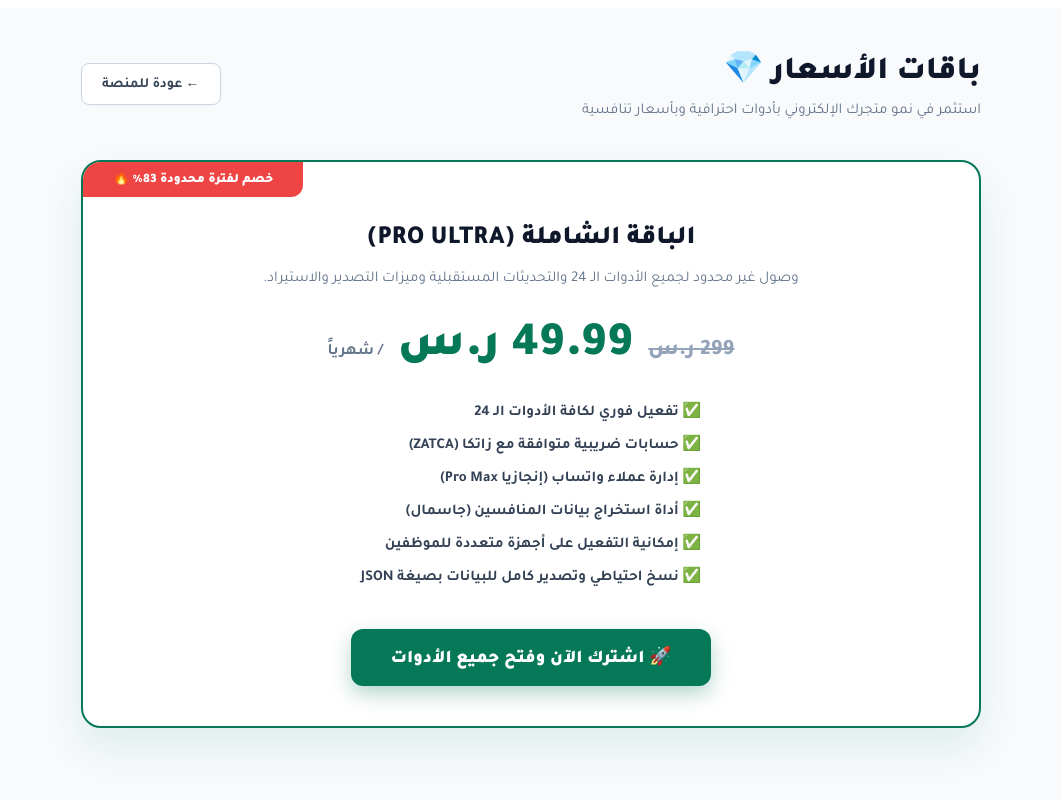
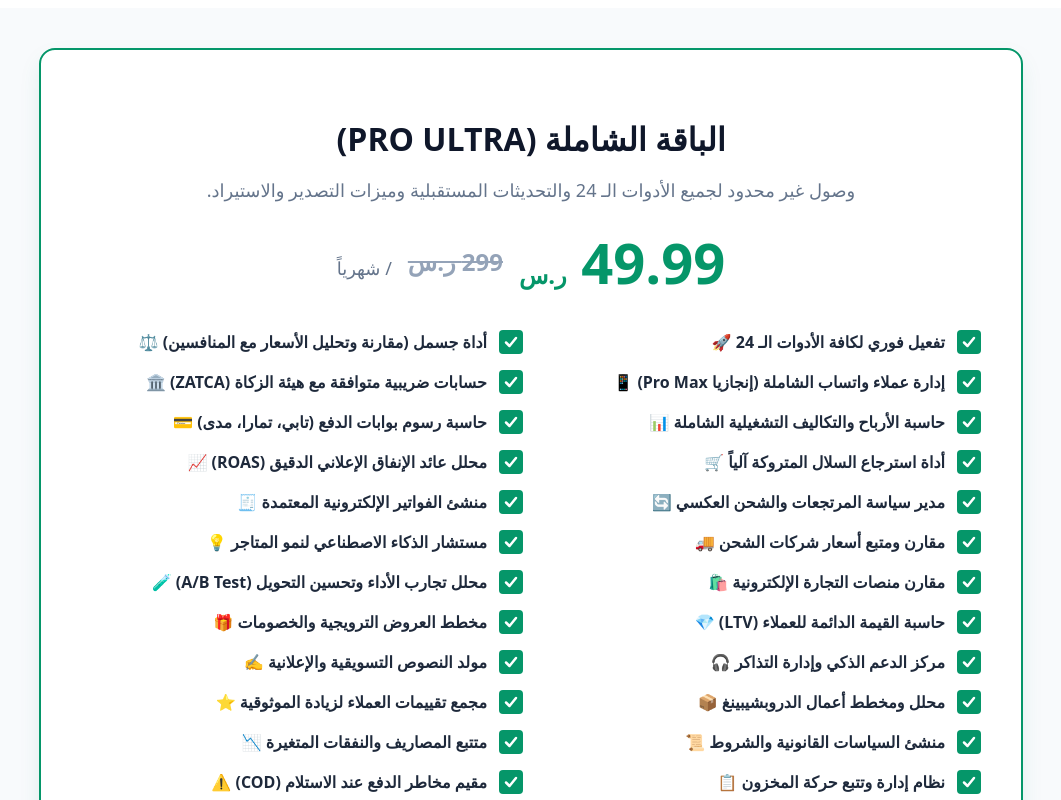
Before and after one commit to engaziasa-lang/engazia-app, a Next.js app: page /pricing in a window 1280 px wide. Shown: the top 800 px of the page, without its empty margins (109-1170 px from the left). Built offline with nearby package versions, Linux system fonts and the light colour scheme.

Commit message:
Update page.tsx

```diff
--- a/app/pricing/page.tsx
+++ b/app/pricing/page.tsx
@@ -1,55 +1,85 @@
-'use client';
+import React from 'react';
 
-import React from 'react';
-import Link from 'next/link';
-
-export default function PricingPage() {
-  const LEMON_CHECKOUT_URL = 'https://enjazya.lemonsqueezy.com/checkout/buy/dce1dd80-3422-43ba-aed5-8ef2dcd38d6d';
+export default function PricingCard() {
+  // مصفوفة تشمل الميزات الأساسية + كافة الـ 24 أداة بترتيب منسق وجذاب
+  const allFeatures = [
+    "تفعيل فوري لكافة الأدوات الـ 24 🚀",
+    "أداة جسمل (مقارنة وتحليل الأسعار مع المنافسين) ⚖️",
+    "إدارة عملاء واتساب الشاملة (إنجازيا Pro Max) 📱",
+    "حسابات ضريبية متوافقة مع هيئة الزكاة (ZATCA) 🏛️",
+    "حاسبة الأرباح والتكاليف التشغيلية الشاملة 📊",
+    "حاسبة رسوم بوابات الدفع (تابي، تمارا، مدى) 💳",
+    "أداة استرجاع السلال المتروكة آلياً 🛒",
+    "محلل عائد الإنفاق الإعلاني الدقيق (ROAS) 📈",
+    "مدير سياسة المرتجعات والشحن العكسي 🔄",
+    "منشئ الفواتير الإلكترونية المعتمدة 🧾",
+    "مقارن ومتبع أسعار شركات الشحن 🚚",
+    "مستشار الذكاء الاصطناعي لنمو المتاجر 💡",
+    "مقارن منصات التجارة الإلكترونية 🛍️",
+    "محلل تجارب الأداء وتحسين التحويل (A/B Test) 🧪",
+    "حاسبة القيمة الدائمة للعملاء (LTV) 💎",
+    "مخطط العروض الترويجية والخصومات 🎁",
+    "مركز الدعم الذكي وإدارة التذاكر 🎧",
+    "مولد النصوص التسويقية والإعلانية ✍️",
+    "محلل ومخطط أعمال الدروبشيبينغ 📦",
+    "مجمع تقييمات العملاء لزيادة الموثوقية ⭐",
+    "منشئ السياسات القانونية والشروط 📜",
+    "متتبع المصاريف والنفقات المتغيرة 📉",
+    "نظام إدارة وتتبع حركة المخزون 📋",
+    "مقيم مخاطر الدفع عند الاستلام (COD) ⚠️",
+    "محلل أداء حملات المشاهير (Influencers) 🌟",
+    "إمكانية التفعيل على أجهزة متعددة للموظفين 💻",
+    "نسخ احتياطي وتصدير كامل للبيانات بصيغة JSON 💾"
+  ];
 
   return (
-    <div style={{ direction: 'rtl', fontFamily: 'Tajawal, sans-serif', backgroundColor: '#f8fafc', minHeight: '100vh', padding: '40px 20px' }}>
-      <link href="https://fonts.googleapis.com/css2?family=Tajawal:wght@400;500;700;800;900&display=swap" rel="stylesheet" />
+    <div style={{ backgroundColor: '#f8fafc', padding: '40px 16px', direction: 'rtl', fontFamily: 'system-ui, -apple-system, sans-serif' }}>
 
-      <div style={{ maxWidth: '900px', margin: '0 auto' }}>
+      {/* بطاقة الباقة الشاملة */}
+      <div style={{ border: '2px solid #059669', borderRadius: '16px', padding: '40px', backgroundColor: '#ffffff', maxWidth: '900px', margin: '0 auto', boxShadow: '0 10px 25px -5px rgba(5, 150, 105, 0.15)' }}>
 
-        <div style={{ display: 'flex', justifyContent: 'space-between', alignItems: 'center', marginBottom: '40px', flexWrap: 'wrap', gap: '15px' }}>
-          <div>
-            <h1 style={{ fontSize: '32px', fontWeight: 900, color: '#0f172a', margin: '0 0 10px 0' }}>باقات الأسعار 💎</h1>
-            <p style={{ color: '#64748b', fontSize: '15px', margin: 0 }}>استثمر في نمو متجرك الإلكتروني بأدوات احترافية وبأسعار تنافسية</p>
-          </div>
-          <Link href="/hub/sa" style={{ background: '#ffffff', border: '1px solid #cbd5e1', color: '#334155', padding: '10px 20px', borderRadius: '8px', textDecoration: 'none', fontWeight: 700, fontSize: '14px', boxShadow: '0 2px 4px rgba(0,0,0,0.02)' }}>← عودة للمنصة</Link>
+        {/* عنوان الباقة */}
+        <h2 style={{ textAlign: 'center', fontSize: '32px', fontWeight: '900', color: '#0f172a', marginBottom: '12px' }}>
+          الباقة الشاملة (PRO ULTRA)
+        </h2>
+        <p style={{ textAlign: 'center', color: '#64748b', fontSize: '18px', marginBottom: '32px' }}>
+          وصول غير محدود لجميع الأدوات الـ 24 والتحديثات المستقبلية وميزات التصدير والاستيراد.
+        </p>
+
+        {/* السعر */}
+        <div style={{ textAlign: 'center', marginBottom: '40px', display: 'flex', justifyContent: 'center', alignItems: 'center', gap: '16px' }}>
+          <span style={{ fontSize: '56px', fontWeight: '900', color: '#059669', lineHeight: '1' }}>
+            49.99 <span style={{ fontSize: '24px', fontWeight: '700' }}>ر.س</span>
+          </span>
+          <span style={{ fontSize: '24px', fontWeight: 'bold', color: '#94a3b8', textDecoration: 'line-through' }}>
+            299 ر.س
+          </span>
+          <span style={{ fontSize: '18px', color: '#64748b', alignSelf: 'flex-end', paddingBottom: '10px' }}>
+            / شهرياً
+          </span>
         </div>
 
-        <div style={{ background: '#ffffff', borderRadius: '20px', border: '2px solid #047857', padding: '40px', boxShadow: '0 20px 40px rgba(4,120,87,0.1)', position: 'relative', overflow: 'hidden' }}>
-          <div style={{ position: 'absolute', top: 0, left: 0, background: '#ef4444', color: '#fff', padding: '8px 30px', fontWeight: 900, fontSize: '13px', borderBottomRightRadius: '12px' }}>
-            خصم لفترة محدودة 83% 🔥
-          </div>
+        {/* شبكة الأدوات (مقسمة لعمودين لتوفير المساحة وإعطاء مظهر ضخم وجذاب) */}
+        <div style={{ display: 'grid', gridTemplateColumns: 'repeat(auto-fit, minmax(320px, 1fr))', gap: '16px', marginBottom: '40px' }}>
+          {allFeatures.map((feature, idx) => (
+            <div key={idx} style={{ display: 'flex', alignItems: 'center', gap: '12px', justifyContent: 'flex-start' }}>
+              {/* أيقونة الصح الخضراء המربعة المطابقة لتصميمك */}
+              <svg width="24" height="24" viewBox="0 0 24 24" fill="none" xmlns="http://www.w3.org/2000/svg" style={{ flexShrink: 0 }}>
+                <rect width="24" height="24" rx="4" fill="#059669"/>
+                <path d="M7 12.5L10.5 16L17 8" stroke="white" strokeWidth="2.5" strokeLinecap="round" strokeLinejoin="round"/>
+              </svg>
+              <span style={{ fontSize: '16px', color: '#1e293b', fontWeight: '700' }}>
+                {feature}
+              </span>
+            </div>
+          ))}
+        </div>
 
-          <div style={{ textAlign: 'center', maxWidth: '600px', margin: '0 auto' }}>
-            <h2 style={{ fontSize: '26px', fontWeight: 900, color: '#0f172a', marginBottom: '10px' }}>الباقة الشاملة (PRO ULTRA)</h2>
-            <p style={{ color: '#64748b', fontSize: '15px', marginBottom: '30px' }}>وصول غير محدود لجميع الأدوات الـ 24 والتحديثات المستقبلية وميزات التصدير والاستيراد.</p>
-
-            <div style={{ display: 'flex', justifyContent: 'center', alignItems: 'baseline', gap: '15px', marginBottom: '20px' }}>
-              <span style={{ textDecoration: 'line-through', color: '#94a3b8', fontSize: '22px', fontWeight: 800 }}>299 ر.س</span>
-              <span style={{ fontSize: '48px', fontWeight: 900, color: '#047857' }}>49.99 ر.س</span>
-              <span style={{ color: '#64748b', fontWeight: 700, fontSize: '16px' }}>/ شهرياً</span>
-            </div>
-
-            <ul style={{ textAlign: 'right', listStyle: 'none', padding: 0, margin: '0 auto 35px', display: 'inline-block', color: '#334155', fontSize: '15px', fontWeight: 700, lineHeight: '2.2' }}>
-              <li>✅ تفعيل فوري لكافة الأدوات الـ 24</li>
-              <li>✅ حسابات ضريبية متوافقة مع زاتكا (ZATCA)</li>
-              <li>✅ إدارة عملاء واتساب (إنجازيا Pro Max)</li>
-              <li>✅ أداة استخراج بيانات المنافسين (جاسمال)</li>
-              <li>✅ إمكانية التفعيل على أجهزة متعددة للموظفين</li>
-              <li>✅ نسخ احتياطي وتصدير كامل للبيانات بصيغة JSON</li>
-            </ul>
-
-            <div>
-              <a href={LEMON_CHECKOUT_URL} target="_blank" rel="noopener noreferrer" style={{ display: 'inline-block', background: '#047857', color: '#fff', padding: '16px 40px', borderRadius: '12px', fontSize: '18px', fontWeight: 900, textDecoration: 'none', boxShadow: '0 8px 20px rgba(4,120,87,0.3)', transition: 'transform 0.2s' }}>
-                🚀 اشترك الآن وفتح جميع الأدوات
-              </a>
-            </div>
-          </div>
+        {/* زر الاشتراك */}
+        <div style={{ textAlign: 'center' }}>
+          <button style={{ backgroundColor: '#059669', color: '#ffffff', border: 'none', padding: '18px 48px', fontSize: '22px', fontWeight: 'bold', borderRadius: '12px', cursor: 'pointer', width: '100%', maxWidth: '450px', boxShadow: '0 4px 12px rgba(5, 150, 105, 0.3)', transition: 'transform 0.2s, backgroundColor 0.2s' }}>
+            اشترك الآن وافتح جميع الأدوات 🚀
+          </button>
         </div>
 
       </div>
```
